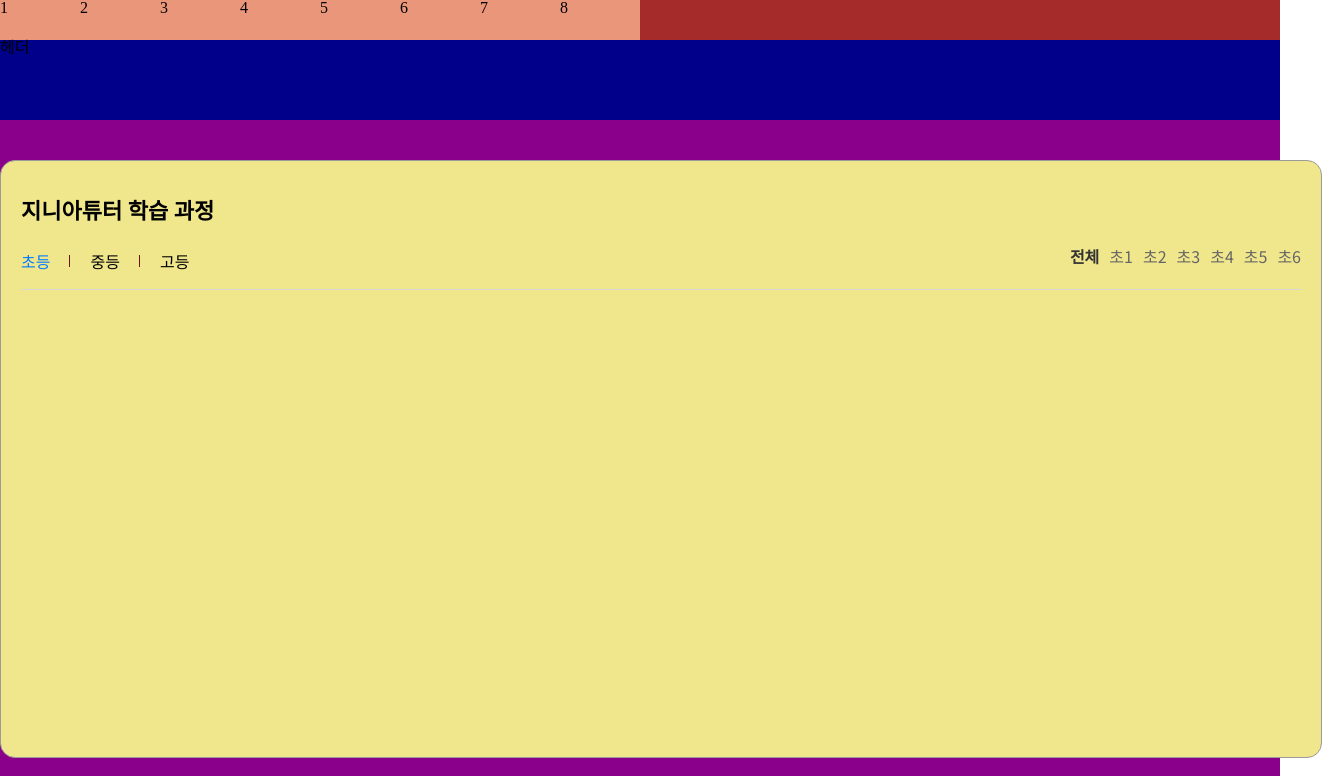
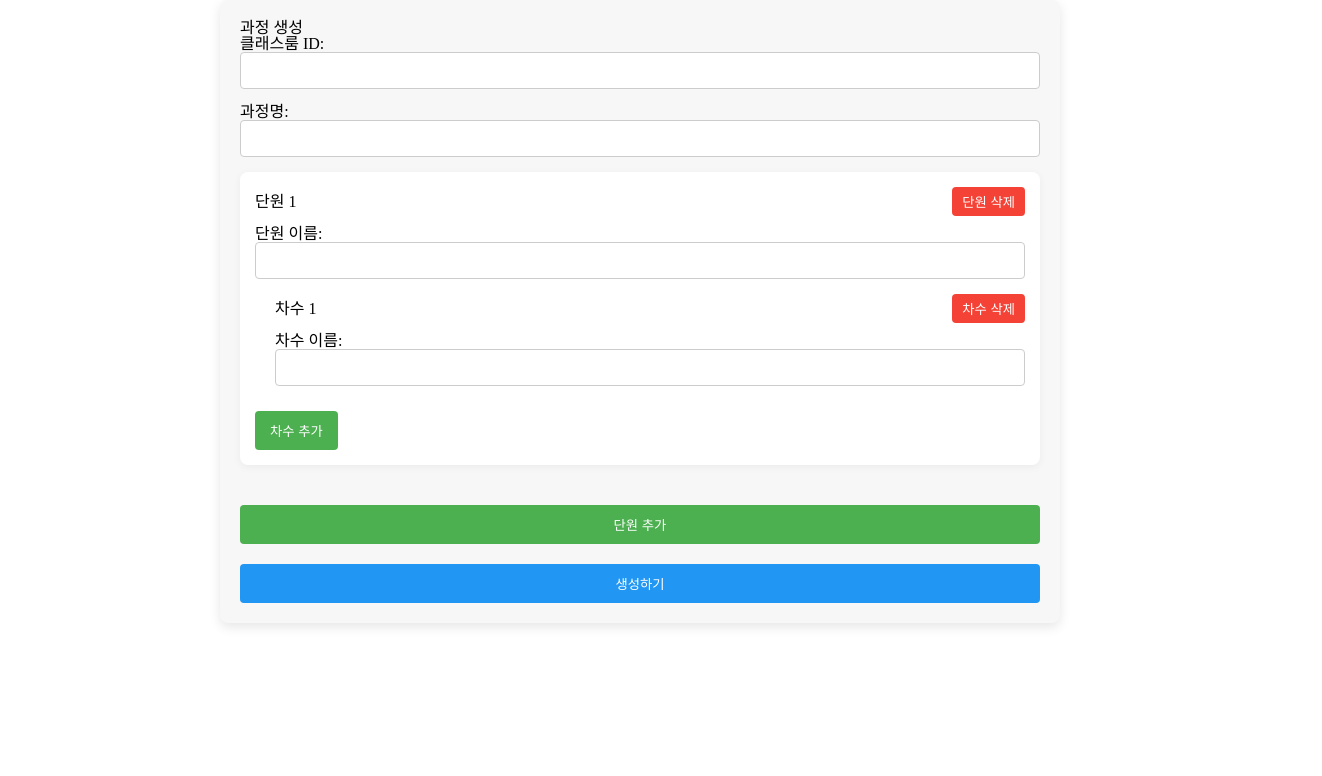
Before and after one commit to TLS-The-Last-Stop/edututor, a React (Vite) app in the folder Frontend/edututor/: page /create-course in a window 1280 px wide. Shown: the top 776 px of the page, 1322 px wide, since content can reach past the window. Built offline with nearby package versions, Linux system fonts and the light colour scheme.

Commit message:
feat : 과정 등록 프론트 구현
과정 등록 프론트엔드 구현 및 일부 설정 변경

```diff
--- a/Frontend/edututor/src/App.jsx
+++ b/Frontend/edututor/src/App.jsx
@@ -1,7 +1,9 @@
 import MainLayout from './Layout/MainLayout.jsx';
 import { reset } from 'styled-reset';
 import { createGlobalStyle } from 'styled-components';
-import { BrowserRouter } from 'react-router-dom';
+import { BrowserRouter, Route, Routes } from 'react-router-dom';
+import CourseCreationPage from "./pages/admin/CourseCreationPage.jsx";
+import CourseListPage from "./pages/admin/CourseListPage.jsx";
 
 const GlobalStyle = createGlobalStyle`
     ${reset}
@@ -10,13 +12,24 @@
     }
 `;
 
-
 function App() {
   return (
-    <BrowserRouter>
-      <GlobalStyle />
-      <MainLayout />
-    </BrowserRouter>
+      <BrowserRouter>
+        <GlobalStyle />
+        <Routes>
+          <Route path="/course" element={<CourseListPage />} />
+          <Route path="/create-course" element={<CourseCreationPage />} />
+          <Route
+              path="*"
+              element={
+                <MainLayout>
+                  <Routes>
+                  </Routes>
+                </MainLayout>
+              }
+          />
+        </Routes>
+      </BrowserRouter>
   );
 }
 
--- a/Frontend/edututor/src/Layout/MainLayout.jsx
+++ b/Frontend/edututor/src/Layout/MainLayout.jsx
@@ -1,12 +1,11 @@
 import Header from '../components/common/Header.jsx';
 import Footer from '../components/common/Footer.jsx';
-import Content from '../components/common/Content.jsx';
 
-const MainLayout = () => {
+const MainLayout = ( { children }) => {
   return (
     <>
       <Header />
-      <Content />
+      { children }
       <Footer />
     </>
   );
--- /dev/null
+++ b/Frontend/edututor/src/api/axios.js
@@ -0,0 +1,7 @@
+import axios from 'axios';
+
+const instance = axios.create({
+  baseURL: 'http://localhost:8080',
+});
+
+export default instance;
--- /dev/null
+++ b/Frontend/edututor/src/pages/admin/CourseCreationPage.jsx
@@ -0,0 +1,159 @@
+import React, { useState } from 'react';
+import instance from "../../api/axios";
+import '../../css/CourseCreationPage.css';
+
+const CourseCreationPage = () => {
+  const [formData, setFormData] = useState({
+    classroomId: '',
+    courseName: '',
+    sections: [
+      {
+        content: '',
+        units: [{ content: '' }],
+      },
+    ],
+  });
+
+  const handleInputChange = (e, sectionIndex, unitIndex) => {
+    const { name, value } = e.target;
+    const updatedFormData = { ...formData };
+
+    if (unitIndex !== undefined) {
+      updatedFormData.sections[sectionIndex].units[unitIndex][name] = value;
+    } else if (sectionIndex !== undefined) {
+      updatedFormData.sections[sectionIndex][name] = value;
+    } else {
+      updatedFormData[name] = value;
+    }
+
+    setFormData(updatedFormData);
+  };
+
+  const addSection = () => {
+    setFormData({
+      ...formData,
+      sections: [
+        ...formData.sections,
+        { content: '', units: [{ content: '' }] },  // 새 단원 추가
+      ],
+    });
+  };
+
+  const addUnit = (sectionIndex) => {
+    const updatedSections = [...formData.sections];
+    updatedSections[sectionIndex].units.push({ content: '' });
+    setFormData({ ...formData, sections: updatedSections });
+  };
+
+  const removeSection = (sectionIndex) => {
+    const updatedSections = formData.sections.filter((_, index) => index !== sectionIndex);
+    setFormData({ ...formData, sections: updatedSections });
+  };
+
+  const removeUnit = (sectionIndex, unitIndex) => {
+    const updatedSections = [...formData.sections];
+    updatedSections[sectionIndex].units = updatedSections[sectionIndex].units.filter(
+        (_, index) => index !== unitIndex
+    );
+    setFormData({ ...formData, sections: updatedSections });
+  };
+
+  const handleSubmit = async (e) => {
+    e.preventDefault();
+    try {
+      const response = await instance.post('/api/course', formData);  // API 호출
+      console.log('Response:', response.data);
+    } catch (error) {
+      console.error('Error:', error);
+    }
+  };
+
+  return (
+      <div className="course-creation-container">
+        <h2>과정 생성</h2>
+        <form onSubmit={handleSubmit} className="course-form">
+          <div className="form-field">
+            <label>클래스룸 ID:</label>
+            <input
+                type="text"
+                name="classroomId"
+                value={formData.classroomId}
+                onChange={(e) => handleInputChange(e)}
+                className="input-field"
+            />
+          </div>
+          <div className="form-field">
+            <label>과정명:</label>
+            <input
+                type="text"
+                name="courseName"
+                value={formData.courseName}
+                onChange={(e) => handleInputChange(e)}
+                className="input-field"
+            />
+          </div>
+
+          {formData.sections.map((section, sectionIndex) => (
+              <div key={sectionIndex} className="section-block">
+                <div className="section-header">
+                  <h3>단원 {sectionIndex + 1}</h3>
+                  <button
+                      type="button"
+                      onClick={() => removeSection(sectionIndex)}
+                      className="remove-button"
+                  >
+                    단원 삭제
+                  </button>
+                </div>
+                <div className="form-field">
+                  <label>단원 이름:</label>
+                  <input
+                      type="text"
+                      name="content"
+                      value={section.content}
+                      onChange={(e) => handleInputChange(e, sectionIndex)}
+                      className="input-field"
+                  />
+                </div>
+
+                {section.units.map((unit, unitIndex) => (
+                    <div key={unitIndex} className="unit-block">
+                      <div className="unit-header">
+                        <h4>차수 {unitIndex + 1}</h4>
+                        <button
+                            type="button"
+                            onClick={() => removeUnit(sectionIndex, unitIndex)}
+                            className="remove-button"
+                        >
+                          차수 삭제
+                        </button>
+                      </div>
+                      <div className="form-field">
+                        <label>차수 이름:</label>
+                        <input
+                            type="text"
+                            name="content"
+                            value={unit.content}
+                            onChange={(e) => handleInputChange(e, sectionIndex, unitIndex)}
+                            className="input-field"
+                        />
+                      </div>
+                    </div>
+                ))}
+
+                <button type="button" onClick={() => addUnit(sectionIndex)} className="add-button">
+                  차수 추가
+                </button>
+              </div>
+          ))}
+
+          <button type="button" onClick={addSection} className="add-button">
+            단원 추가
+          </button>
+          <button type="submit" className="submit-button">생성하기</button>
+        </form>
+      </div>
+  );
+};
+
+export default CourseCreationPage;
--- /dev/null
+++ b/Frontend/edututor/src/pages/admin/CourseListPage.jsx
@@ -0,0 +1,47 @@
+import React, { useEffect, useState } from 'react';
+import axios from '../../api/axios';  // axios 인스턴스를 가져옵니다.
+
+const CourseListPage = () => {
+  const [courses, setCourses] = useState([]);
+  const [loading, setLoading] = useState(true);
+  const [error, setError] = useState(null);
+
+  const fetchCourses = async () => {
+    try {
+      const response = await axios.get('/api/course');  // API 호출
+      setCourses(response.data);
+      setLoading(false);
+    } catch (error) {
+      setError(error);
+      setLoading(false);
+    }
+  };
+
+  // 컴포넌트가 처음 렌더링될 때 데이터를 가져옴
+  useEffect(() => {
+    fetchCourses();
+  }, []);
+
+  if (loading) {
+    return <div>Loading...</div>;
+  }
+
+  if (error) {
+    return <div>Error occurred: {error.message}</div>;
+  }
+
+  return (
+      <div>
+        <h1>모든 과정 리스트</h1>
+        <ul>
+          {courses.map(course => (
+              <li key={course.courseId}>
+                {course.courseName} - {course.classroomName}
+              </li>
+          ))}
+        </ul>
+      </div>
+  );
+};
+
+export default CourseListPage;
--- a/Frontend/edututor/vite.config.js
+++ b/Frontend/edututor/vite.config.js
@@ -1,7 +1,16 @@
 import { defineConfig } from 'vite'
 import react from '@vitejs/plugin-react-swc'
 
-// https://vitejs.dev/config/
 export default defineConfig({
   plugins: [react()],
-})
+  server: {
+    proxy: {
+      '/api': {
+        target: 'http://localhost:8080',
+        changeOrigin: true,
+        secure: false,
+        rewrite: (path) => path.replace(/^\/api/, '/api'),
+      },
+    },
+  },
+});
```
Also changed, not shown: 1 other file (tests, documents, lock files or other folders).
